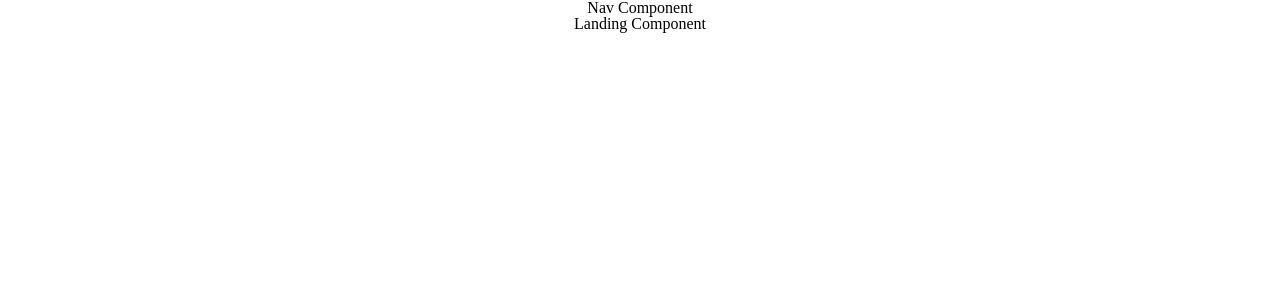
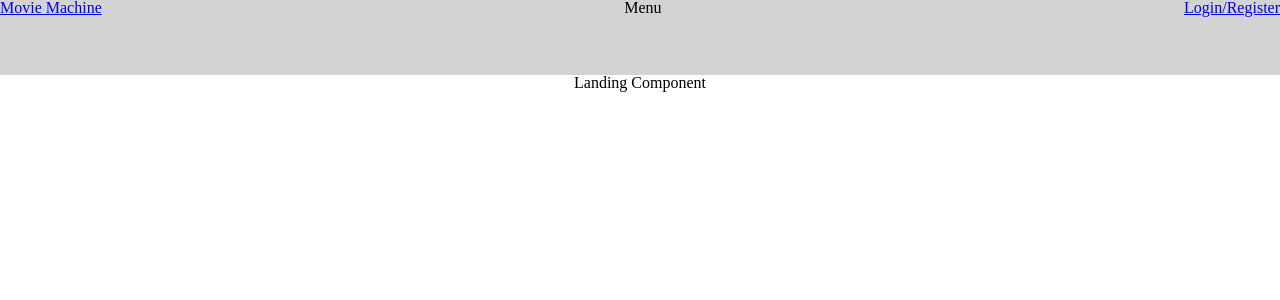
Before and after one commit to jason-hannett/movie-machine, a React (Create React App) app: page / in a window 1280 px wide. Shown: the top 300 px of the page. Built offline with nearby package versions, Linux system fonts and the light colour scheme.

Commit message:
Menu toggle working

```diff
--- /dev/null
+++ b/src/Components/Nav/Menu.js
@@ -0,0 +1,27 @@
+import React, { useState } from "react";
+import "./Nav.css";
+
+function Menu(props) {
+  const [menuClass, setMenuClass] = useState(props.dropdownMenu);
+
+  const closeHandler = () => {
+    setMenuClass("dropdown close");
+    setTimeout(() => {
+      props.close();
+    });
+  };
+  return (
+    <div className={menuClass}>
+      <span>
+        <h2>Movies</h2>
+      </span>
+      <span>
+          <h2>TV Shows</h2>
+      </span>
+
+      <p onClick={closeHandler}>Close</p>
+    </div>
+  );
+}
+
+export default Menu;
--- /dev/null
+++ b/src/Components/Nav/Nav.css
@@ -0,0 +1,31 @@
+.main-nav {
+    width: 100%;
+    height: 75px;
+    background-color: lightgray;
+    display: flex;
+    justify-content: space-between;
+}
+
+.dropdown {
+    margin-top: 75px;
+    width: 100vw;
+    height: 400px;
+    top: -100%;
+    background-color: green;
+    animation: open 2.0s infinite;
+    z-index: 10;
+    display: flex;
+    justify-content: space-around;
+}
+
+.dropdown.close {
+    top: 75px;
+    animation: close 1.0s forwards;
+}
+@keyframes open {
+  100% {top: 0px;}
+}
+
+@keyframes close {
+    100% {top: -100%;}
+}
--- a/src/Components/Nav/Nav.js
+++ b/src/Components/Nav/Nav.js
@@ -1,7 +1,42 @@
-import React from "react";
+import React, {useState} from "react";
+import { Link } from "react-router-dom";
+import Menu from './Menu';
 
 function Nav(props) {
-  return <div>Nav Component</div>;
+
+  const [openMenu, setOpenMenu] = useState(false);
+
+  const toggleMenu = () => {
+    if(!openMenu){
+      setOpenMenu(true)
+    } else {
+      setOpenMenu(false)
+    }
+  };
+
+  let dropdownMenu;
+  if(openMenu){
+    dropdownMenu = (
+      <Menu
+      visibility={openMenu}
+      close={toggleMenu}
+      dropdownMenu={"dropdown"}
+      />
+    )
+  }
+
+  return (
+    <div className='main-nav'>
+      <Link to="/">
+        <p>Movie Machine</p>
+      </Link>
+      <p onClick={toggleMenu}>Menu</p>
+      {dropdownMenu}
+      <Link to='/auth'>
+        <p>Login/Register</p>
+      </Link>
+    </div>
+  );
 }
 
 export default Nav;
```
Also changed, not shown: src/Components/Menu/Menu.js (deleted, +0 -7 lines).
